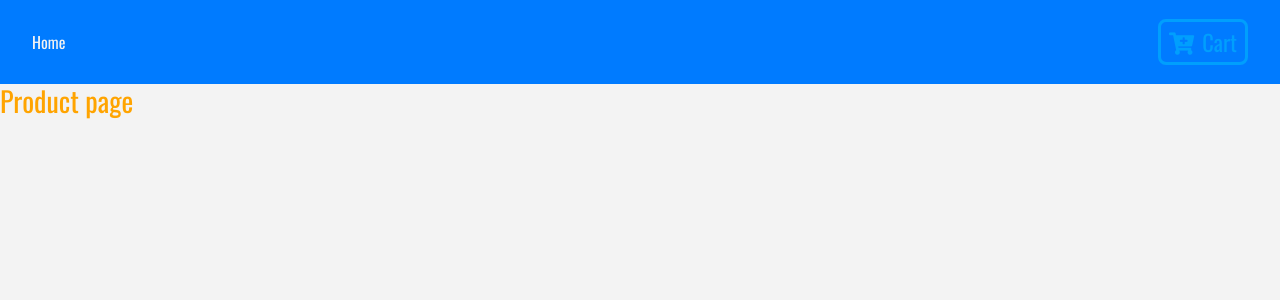
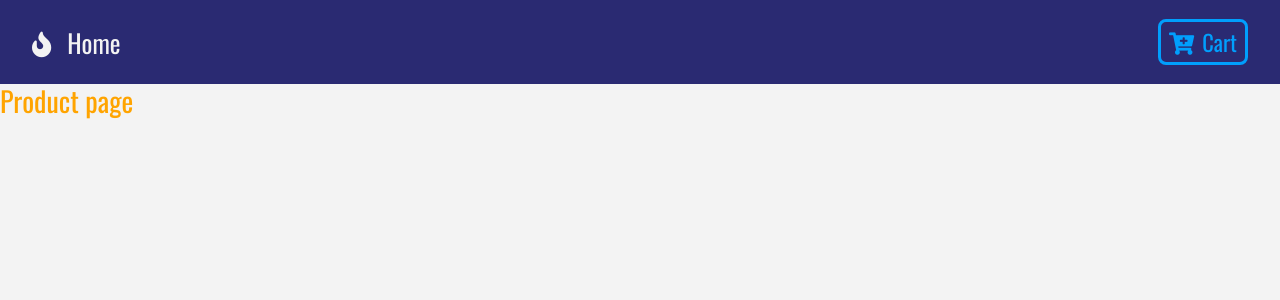
Before and after one commit to nadeeraka/react-shoping-cart, a React (Create React App) app: page / in a window 1280 px wide. Shown: the top 300 px of the page. Built offline with nearby package versions, Linux system fonts and the light colour scheme.

Commit message:
finish nevbar

```diff
--- /dev/null
+++ b/src/components/button.js
@@ -0,0 +1,21 @@
+import styled from "styled-components";
+
+export const ButttonContainer = styled.button`
+  text-transform: capitalize;
+  font-size: 1.4rem;
+  background: transparent;
+  border: 0.2rem solid var(--lightBlue);
+  color: var(--lightBlue);
+  border-radius: 0.5rem;
+  padding: 0.2rem 0.5rem;
+  cursor: pointer;
+  margin: 0.2rem 0.5rem 0.2rem 0;
+  transition: all 0.5s ease-in-out;
+  &:hover {
+    background: var(--lightBlue);
+    color: var(--mainBlue);
+  }
+  &:focus {
+    outline: none;
+  }
+`;
--- a/src/components/nav.js
+++ b/src/components/nav.js
@@ -1,10 +1,14 @@
 import React from "react";
 import { NavLink } from "react-router-dom";
+import { ButttonContainer } from "./button";
 import styled from "styled-components";
 const Nav = () => (
   <div>
-    <nav className="navbar navbar-expand-lg navbar-primary bg-primary">
+    <NavWrapper className="navbar navbar-expand-lg navbar-dark ">
       <NavLink className="nav-link ll mr-6" to="/">
+        <span className="mr-3">
+          <i class="fas fa-fire" />
+        </span>
         Home
       </NavLink>
       <button
@@ -32,27 +36,16 @@ const Nav = () => (
           </li>
         </ul>
       </div>
-    </nav>
+    </NavWrapper>
   </div>
 );
 
-const ButttonContainer = styled.button`
-  text-transform: capitalize;
-  font-size: 1.4rem;
-  background: transparent;
-  border: 0.2rem solid var(--lightBlue);
-  color: var(--lightBlue);
-  border-radius: 0.5rem;
-  padding: 0.2rem 0.5rem;
-  cursor: pointer;
-  margin: 0.2rem 0.5rem 0.2rem 0;
-  transition: all 0.5s ease-in-out;
-  &:hover {
-    background: var(--lightBlue);
-    color: var(--mainBlue);
-  }
-  &:focus {
-    outline: none;
+const NavWrapper = styled.nav`
+  background: var(--mainBlue);
+  .nav-link {
+    color: var(--mainWhite) !important;
+    font-size: 1.6rem;
+    text-transform: capitalize;
   }
 `;
 export default Nav;
```
